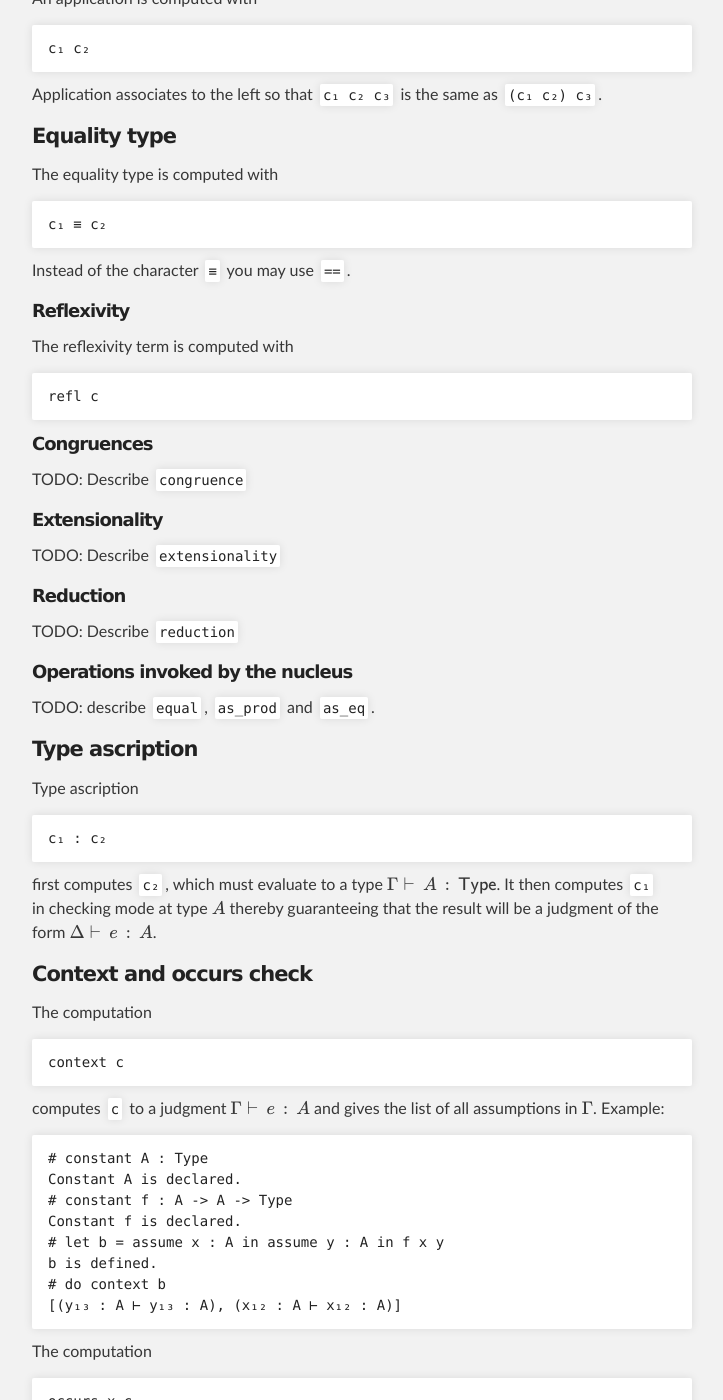
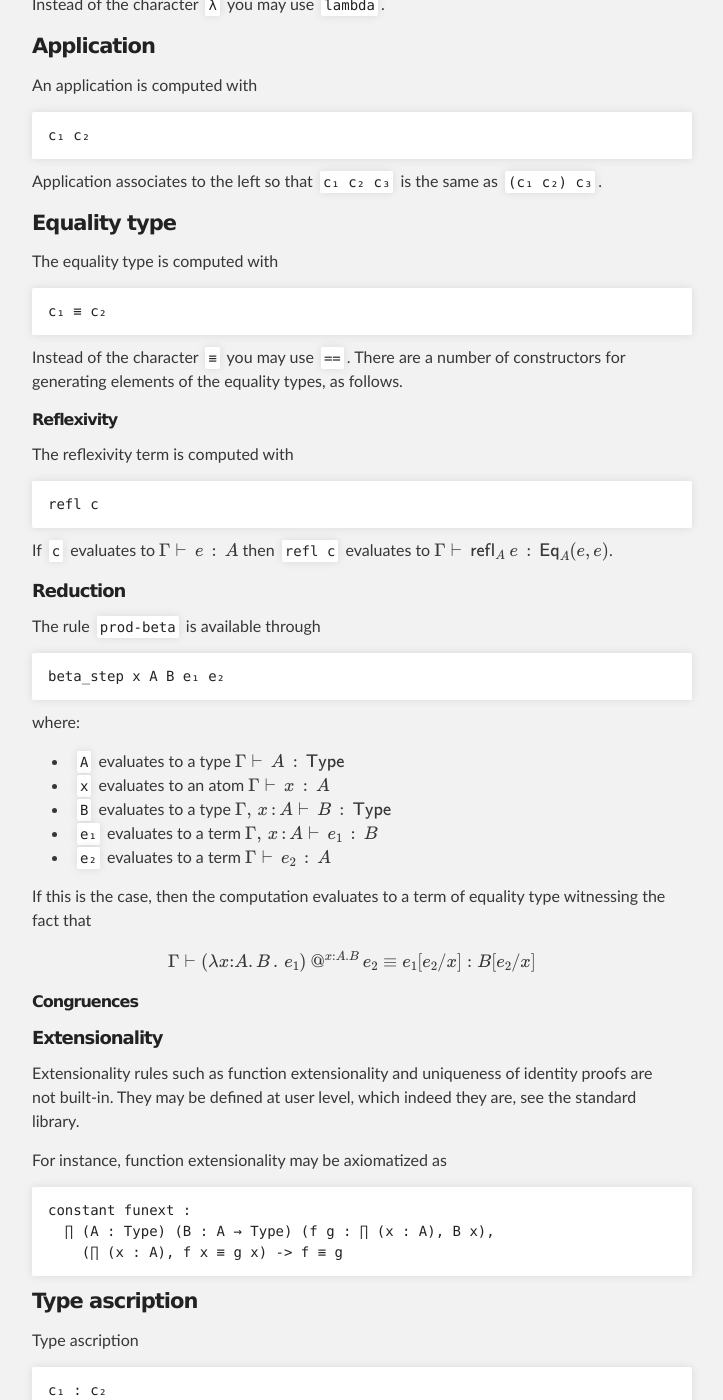
Before and after one commit to Andromedans/andromeda, a Jekyll site: the page built from meta-language.md, in a window 1280 px wide and 1400 px high, scrolled down 20784 px. Shown: the whole window, without its empty margins (288-1011 px from the left). Built offline with Jekyll 4.4.1, drawn with Linux system fonts in a browser that asks for light colours; formulas are drawn with MathJax 3; some of the changed text lies outside the part shown.

Commit message:
More work on equality type

```diff
--- a/meta-language.md
+++ b/meta-language.md
@@ -33,7 +33,10 @@ Table of contents:
    * [$λ$-abstraction](#abstraction)
    * [Application](#application)
    * [Equality type](#equality-type)
-   * [Reflexivity](#reflexivity)
+     * [Reflexivity](#reflexivity)
+     * [Reduction](#reduction)
+     * [Congruences](#congruences)
+     * [Extensionality](#extensionality)
    * [Type ascription](#type-ascription)
    * [Context and occurs check](#context-and-occurs-check)
    * [Hypotheses](#hypotheses)
@@ -930,30 +933,57 @@ The equality type is computed with
 
     c₁ ≡ c₂
 
-Instead of the character `≡` you may use `==`.
+Instead of the character `≡` you may use `==`. There are a number of constructors for
+generating elements of the equality types, as follows.
 
-##### Reflexivity
+###### Reflexivity
 
 The reflexivity term is computed with
 
     refl c
 
+If `c` evaluates to $\isterm{\G}{\e}{\tyA}$ then `refl c` evaluates to $\isterm{\G}{\juRefl{\tyA} \e}{\JuEqual{\tyA}{\e}{\e}}$.
 
-##### Congruences
+##### Reduction
 
-TODO: Describe `congruence`
+The rule [`prod-beta`](./type-theory.html#prod-beta) is available through
+
+    beta_step x A B e₁ e₂
+
+where:
+
+* `A` evaluates to a type $\istype{\G}{\tyA}$
+* `x` evaluates to an atom $\isterm{\G}{\x}{\tyA}$
+* `B` evaluates to a type $\istype{\ctxextend{\G}{\x}{\tyA}}{\tyB}$
+* `e₁` evaluates to a term $\isterm{\ctxextend{\G}{\x}{\tyA}}{\e_1}{\tyB}$
+* `e₂` evaluates to a term $\isterm{\G}{\e_2}{\tyA}$
+
+If this is the case, then the computation evaluates to a term of equality type witnessing
+the fact that
+
+$$
+   \eqterm{\G}
+   {\app{(\lam{\x}{\tyA}{\tyB} \e_1)}{\x}{\tyA}{\tyB}{\e_2}}
+   {\subst{\e_1}{\x}{\e_2}}
+   {\subst{\tyB}{\x}{\e_2}}
+$$
+
+###### Congruences
+
+
 
 ##### Extensionality
 
-TODO: Describe `extensionality`
+Extensionality rules such as function extensionality and uniqueness of identity proofs are
+not built-in. They may be defined at user level, which indeed they are, see the standard
+library.
 
-##### Reduction
+For instance, function extensionality may be axiomatized as
 
-TODO: Describe `reduction`
+    constant funext :
+      ∏ (A : Type) (B : A → Type) (f g : ∏ (x : A), B x),
+        (∏ (x : A), f x ≡ g x) -> f ≡ g
 
-##### Operations invoked by the nucleus
-
-TODO: describe `equal`, `as_prod` and `as_eq`.
 
 
 #### Type ascription
```
